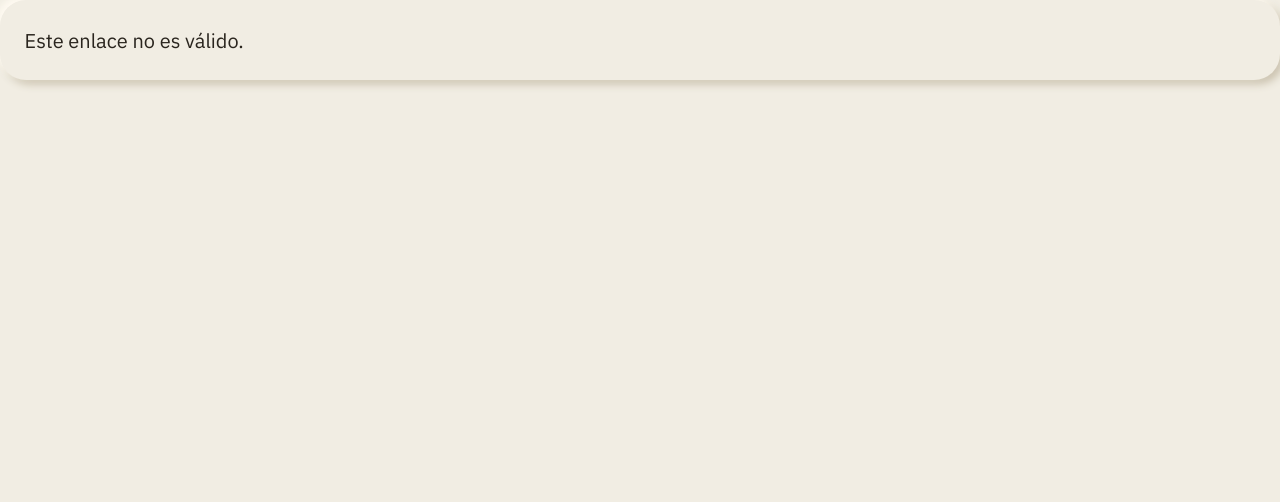
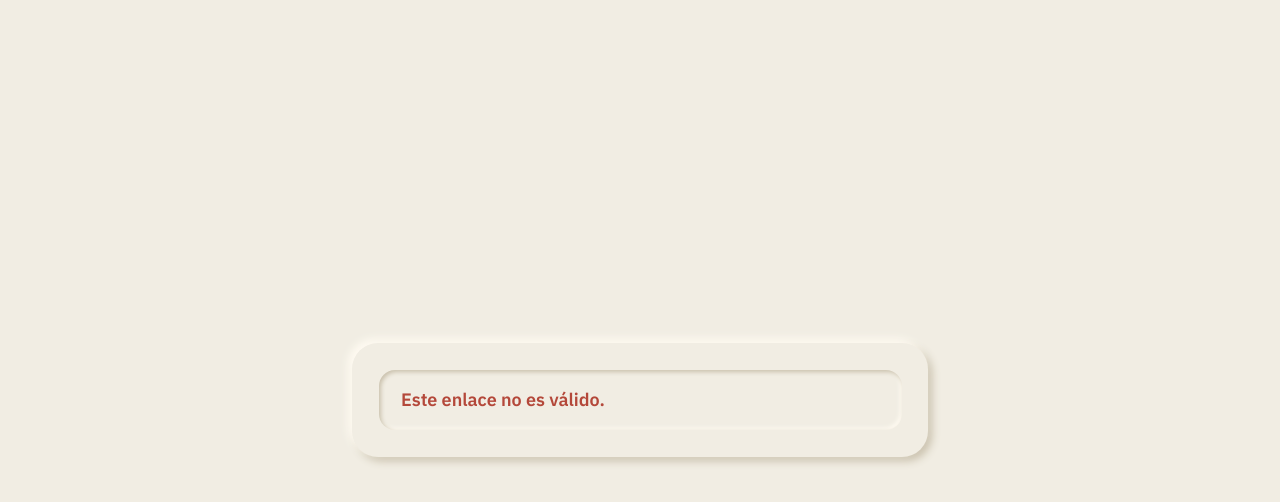
Before and after one commit to jose-mario-sandoval/Sistema_Centro_El_Molino, a Next.js app: page /confirmar-cena/1 in a window 1280 px wide. Shown: the top 502 px of the page. Built offline with nearby package versions, Linux system fonts and the light colour scheme; no server answers.

Commit message:
feat(calendario): estilos de la página pública de confirmación de cena extra
Co-Authored-By: Claude Sonnet 5 <noreply@anthropic.com>

```diff
--- a/app/globals.css
+++ b/app/globals.css
@@ -723,6 +723,31 @@ a{color:var(--acento);}
 .cal-day.ausente{border:2px dashed var(--dorado);}
 .cal-ausente-icono{width:1.1em;height:1.1em;color:var(--dorado);}
 
+/* Enlace público de confirmación de cena extra: fuera del layout de la app, sin sesión. */
+.pagina-publica{
+  min-height:100vh;display:flex;align-items:center;justify-content:center;padding:var(--canal);
+}
+.pagina-publica .card{max-width:32rem;width:100%;}
+
+.aviso{
+  padding:.9rem var(--marco);border-radius:var(--r-md);
+  border:2px solid var(--borde-hundido);box-shadow:var(--hundido-suave);
+  color:var(--peligro);font-weight:600;font-size:var(--t-sm);
+}
+.aviso-exito{
+  padding:.9rem var(--marco);border-radius:var(--r-md);
+  border:2px solid var(--borde-hundido);box-shadow:var(--hundido-suave);
+  color:var(--acento);font-weight:600;font-size:var(--t-sm);
+}
+
+.panel-enlaces{display:flex;flex-direction:column;gap:1rem;margin-top:1rem;}
+.enlace-item{display:flex;flex-direction:column;gap:.6rem;}
+.enlace-item input[readonly]{
+  width:100%;min-height:var(--toque);padding:.65rem 1rem;border-radius:var(--r-md);
+  border:2px solid var(--borde-hundido);box-shadow:var(--hundido-suave);
+  background:var(--fondo);color:var(--tinta);font-size:var(--t-sm);
+}
+
 /* ---------- 9. Modal y avisos -------------------------------------------- */
 
 .modal-backdrop{
```
